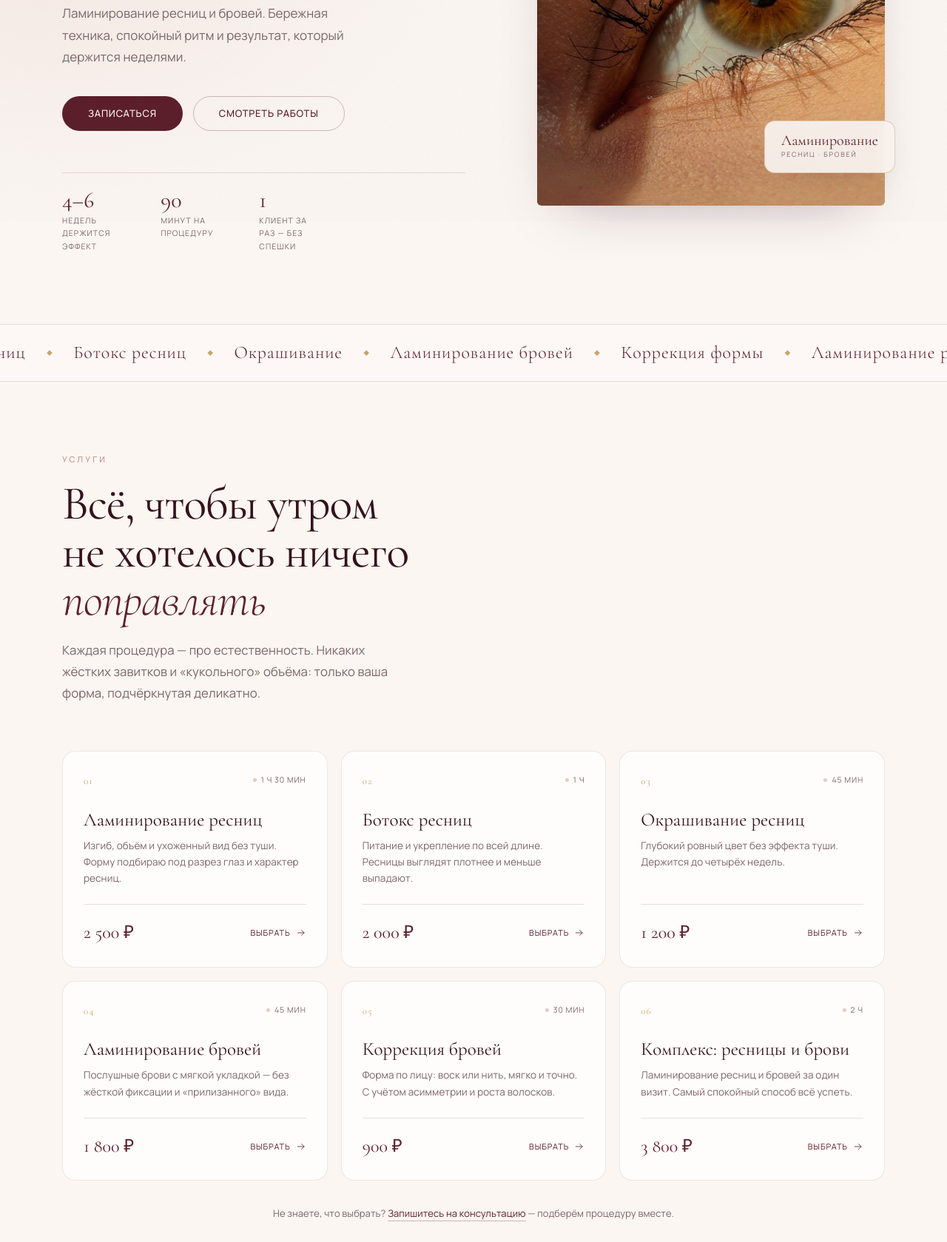
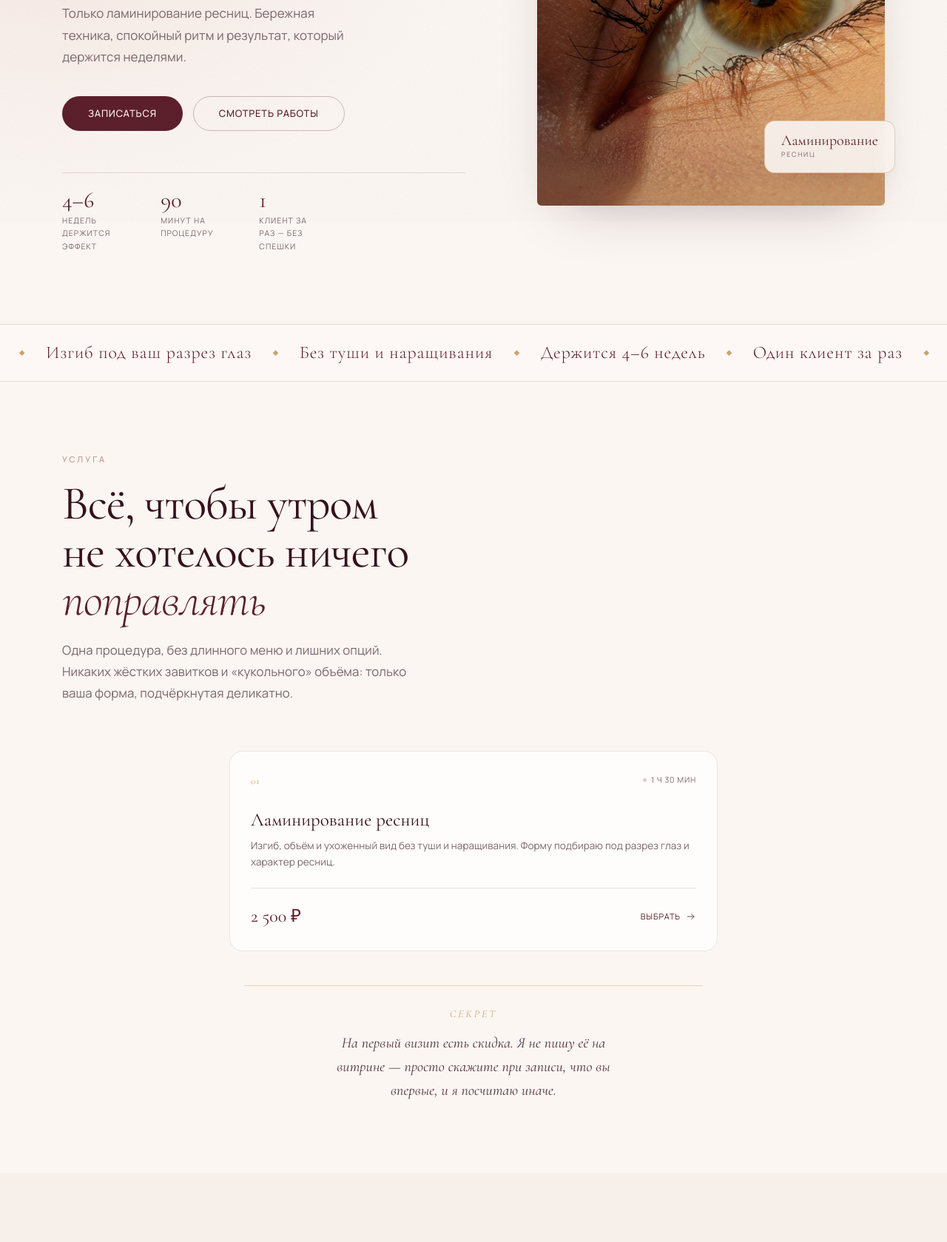
Before and after one commit to Kuaska/ekaterina-lashes, a plain HTML site: page index.html in a window 1280 px wide. Shown: the part 501-2180 px from the top of the page at 74% size. Drawn offline with Linux system fonts and the light colour scheme.

Commit message:
Только ламинирование ресниц, секретная скидка на первый визит, Telegram вместо ВКонтакте

```diff
--- a/index.html
+++ b/index.html
@@ -3,8 +3,8 @@
 <head>
 <meta charset="utf-8">
 <meta name="viewport" content="width=device-width, initial-scale=1">
-<title>Екатерина — ламинирование ресниц и бровей в Тюмени</title>
-<meta name="description" content="Ламинирование ресниц и бровей в Тюмени. Аккуратная работа, спокойная атмосфера и запись на удобное время.">
+<title>Екатерина — ламинирование ресниц в Тюмени</title>
+<meta name="description" content="Ламинирование ресниц в Тюмени. Аккуратная работа, спокойная атмосфера и запись на удобное время.">
 <meta property="og:title" content="Екатерина — ламинирование ресниц в Тюмени">
 <meta property="og:description" content="Взгляд, которому не нужен макияж. Запись онлайн.">
 <meta property="og:image" content="images/hero-eye.jpg">
@@ -52,7 +52,7 @@
     <a href="#booking" class="mobile-nav-cta">Записаться</a>
     <div class="mobile-nav-contacts">
       <a href="tel:+79120000000">+7 (912) 000-00-00</a>
-      <a href="https://t.me/ekaterina_lashes" target="_blank" rel="noopener">Telegram</a>
+      <a href="https://t.me/laminationTyumen" target="_blank" rel="noopener">Telegram</a>
     </div>
   </div>
 </header>
@@ -70,7 +70,7 @@
           <em>макияж</em>
         </h1>
         <p class="hero-lead reveal" style="--d:140ms">
-          Ламинирование ресниц и бровей. Бережная техника, спокойный ритм
+          Только ламинирование ресниц. Бережная техника, спокойный ритм
           и результат, который держится неделями.
         </p>
         <div class="hero-actions reveal" style="--d:220ms">
@@ -91,7 +91,7 @@
         </div>
         <div class="hero-badge">
           <span class="hero-badge-top">Ламинирование</span>
-          <span class="hero-badge-bottom">ресниц · бровей</span>
+          <span class="hero-badge-bottom">ресниц</span>
         </div>
         <div class="hero-note">«Красота, в которой<br>вам удобно»</div>
       </div>
@@ -100,15 +100,15 @@
     <div class="marquee" aria-hidden="true">
       <div class="marquee-track">
         <span>Ламинирование ресниц</span><i>◆</i>
-        <span>Ботокс ресниц</span><i>◆</i>
-        <span>Окрашивание</span><i>◆</i>
-        <span>Ламинирование бровей</span><i>◆</i>
-        <span>Коррекция формы</span><i>◆</i>
+        <span>Изгиб под ваш разрез глаз</span><i>◆</i>
+        <span>Без туши и наращивания</span><i>◆</i>
+        <span>Держится 4–6 недель</span><i>◆</i>
+        <span>Один клиент за раз</span><i>◆</i>
         <span>Ламинирование ресниц</span><i>◆</i>
-        <span>Ботокс ресниц</span><i>◆</i>
-        <span>Окрашивание</span><i>◆</i>
-        <span>Ламинирование бровей</span><i>◆</i>
-        <span>Коррекция формы</span><i>◆</i>
+        <span>Изгиб под ваш разрез глаз</span><i>◆</i>
+        <span>Без туши и наращивания</span><i>◆</i>
+        <span>Держится 4–6 недель</span><i>◆</i>
+        <span>Один клиент за раз</span><i>◆</i>
       </div>
     </div>
   </section>
@@ -117,15 +117,20 @@
   <section class="section section-services" id="services">
     <div class="shell">
       <header class="section-head reveal">
-        <p class="eyebrow">Услуги</p>
+        <p class="eyebrow">Услуга</p>
         <h2 class="section-title">Всё, чтобы утром<br>не хотелось ничего <em>поправлять</em></h2>
-        <p class="section-lead">Каждая процедура — про естественность. Никаких жёстких завитков
-          и «кукольного» объёма: только ваша форма, подчёркнутая деликатно.</p>
+        <p class="section-lead">Одна процедура, без длинного меню и лишних опций.
+          Никаких жёстких завитков и «кукольного» объёма: только ваша форма,
+          подчёркнутая деликатно.</p>
       </header>
 
       <div class="service-grid" id="service-grid"><!-- заполняется из js/site.js --></div>
 
-      <p class="services-note reveal">Не знаете, что выбрать? <a href="#booking">Запишитесь на консультацию</a> — подберём процедуру вместе.</p>
+      <aside class="secret reveal" aria-label="Секрет для первого визита">
+        <span class="secret-mark">Секрет</span>
+        <p>На первый визит есть скидка. Я не пишу её на витрине — просто
+          скажите при записи, что вы впервые, и я посчитаю иначе.</p>
+      </aside>
     </div>
   </section>
 
@@ -143,16 +148,12 @@
 
       <div class="gallery">
         <figure class="gallery-item gallery-hero reveal">
-          <img src="images/work-ekaterina.jpg" alt="Работа Екатерины: ламинирование ресниц и бровей" loading="lazy">
-          <figcaption>Ламинирование ресниц и бровей</figcaption>
+          <img src="images/work-ekaterina.jpg" alt="Работа Екатерины: ламинирование ресниц" loading="lazy">
+          <figcaption>Ламинирование ресниц</figcaption>
         </figure>
         <figure class="gallery-item reveal" style="--d:80ms">
           <img src="images/lash-work.jpg" alt="Ресницы крупным планом" loading="lazy">
           <figcaption>Изгиб и объём</figcaption>
-        </figure>
-        <figure class="gallery-item reveal" style="--d:160ms">
-          <img src="images/brows.jpg" alt="Ухоженные брови" loading="lazy">
-          <figcaption>Брови</figcaption>
         </figure>
       </div>
     </div>
@@ -175,7 +176,7 @@
         <p class="eyebrow reveal">Обо мне</p>
         <h2 class="section-title reveal" style="--d:60ms">Один клиент.<br>Всё внимание — <em>вам</em></h2>
         <div class="about-text reveal" style="--d:120ms">
-          <p>Меня зовут Екатерина. Я работаю с ресницами и бровями так, чтобы
+          <p>Меня зовут Екатерина. Я работаю с ресницами так, чтобы
             вы узнавали себя в зеркале — только более отдохнувшую и ухоженную.</p>
           <p>Без потока и очереди: на время процедуры пространство принадлежит
             только нам. Мягкий свет, тишина, тёплый плед — можно спать,
@@ -207,14 +208,14 @@
           <figcaption><span>Алина</span><small>ламинирование ресниц</small></figcaption>
         </figure>
         <figure class="review reveal" style="--d:80ms">
-          <blockquote>«Брови наконец лежат ровно, но при этом живые, не прилизанные.
-            Екатерина долго подбирала форму — и попала точно.»</blockquote>
-          <figcaption><span>Мария</span><small>ламинирование бровей</small></figcaption>
+          <blockquote>«Ресницы лежат ровно, но при этом живые, не «прилизанные».
+            Екатерина долго подбирала изгиб — и попала точно.»</blockquote>
+          <figcaption><span>Мария</span><small>ламинирование ресниц</small></figcaption>
         </figure>
         <figure class="review reveal" style="--d:160ms">
           <blockquote>«Пришла уставшая после работы, а ушла как будто с мини-отпуска.
             Атмосфера спокойная, никуда не торопят. И результат держится.»</blockquote>
-          <figcaption><span>Дарья</span><small>ботокс ресниц</small></figcaption>
+          <figcaption><span>Дарья</span><small>ламинирование ресниц</small></figcaption>
         </figure>
       </div>
     </div>
@@ -227,7 +228,7 @@
         <p class="eyebrow">Вопросы</p>
         <h2 class="section-title">Коротко<br>о <em>важном</em></h2>
         <p class="section-lead">Не нашли ответ? Напишите в Telegram — отвечу лично.</p>
-        <a class="btn btn-ghost btn-sm" href="https://t.me/ekaterina_lashes" target="_blank" rel="noopener">Написать в Telegram</a>
+        <a class="btn btn-ghost btn-sm" href="https://t.me/laminationTyumen" target="_blank" rel="noopener">Написать в Telegram</a>
       </header>
 
       <div class="faq-list">
@@ -357,11 +358,6 @@
                   <span class="check-box" aria-hidden="true"></span>
                   <span>Telegram</span>
                 </label>
-                <label class="check-pill">
-                  <input type="checkbox" name="contact" value="vk" id="contact-vk">
-                  <span class="check-box" aria-hidden="true"></span>
-                  <span>ВКонтакте</span>
-                </label>
               </div>
             </fieldset>
 
@@ -373,10 +369,6 @@
               <label class="field" data-for="telegram" hidden>
                 <span class="field-label">Ник в Telegram</span>
                 <input type="text" id="client-telegram" placeholder="@username" autocomplete="off">
-              </label>
-              <label class="field" data-for="vk" hidden>
-                <span class="field-label">Ссылка или ник ВКонтакте</span>
-                <input type="text" id="client-vk" placeholder="vk.com/…" autocomplete="off">
               </label>
             </div>
 
@@ -428,13 +420,9 @@
             <span class="contact-label">Телефон</span>
             <span class="contact-value">+7 (912) 000-00-00</span>
           </a>
-          <a href="https://t.me/ekaterina_lashes" target="_blank" rel="noopener" class="contact-row">
+          <a href="https://t.me/laminationTyumen" target="_blank" rel="noopener" class="contact-row">
             <span class="contact-label">Telegram</span>
-            <span class="contact-value">@ekaterina_lashes</span>
-          </a>
-          <a href="https://vk.com/ekaterina_lashes" target="_blank" rel="noopener" class="contact-row">
-            <span class="contact-label">ВКонтакте</span>
-            <span class="contact-value">vk.com/ekaterina_lashes</span>
+            <span class="contact-value">@laminationTyumen</span>
           </a>
           <div class="contact-row">
             <span class="contact-label">График</span>
@@ -450,7 +438,7 @@
 <footer class="site-footer">
   <div class="shell footer-inner">
     <span class="footer-brand">Екатерина</span>
-    <p class="footer-note">Тюмень · ламинирование ресниц и бровей · 2026</p>
+    <p class="footer-note">Тюмень · ламинирование ресниц · 2026</p>
     <div class="footer-links">
       <a href="#top">Наверх</a>
       <a href="admin.html">Кабинет мастера</a>
--- a/js/site.js
+++ b/js/site.js
@@ -123,6 +123,29 @@
     // заново наблюдаем за новыми .reveal
     initReveal();
     buildServiceChoices(services);
+    applySingleService(services);
+  }
+
+  /* Если услуга одна — незачем спрашивать, какую выбрать:
+     выбираем её сразу и открываем календарь. */
+  function applySingleService(services) {
+    var card = $("#booking-card");
+    if (!card) return;
+
+    var single = services.length === 1;
+    card.classList.toggle("is-single", single);
+
+    var dots = $$(".step");
+    dots.forEach(function (dot, i) {
+      dot.classList.toggle("is-hidden", single && i === 0);
+      var num = dot.querySelector("i");
+      if (num) num.textContent = single && i > 0 ? String(i) : String(i + 1);
+    });
+
+    if (single) {
+      selectService(services[0].id);
+      goStep(2, true);
+    }
   }
 
   function buildServiceChoices(services) {
@@ -164,7 +187,7 @@
   }
 
   /* ── Шаги ────────────────────────────────────────────── */
-  function goStep(step) {
+  function goStep(step, silent) {
     state.step = step;
     $$(".booking-pane").forEach(function (pane) {
       pane.classList.toggle("is-active", Number(pane.dataset.step) === step);
@@ -177,6 +200,8 @@
     if (step === 2) renderCalendar();
     if (step === 3) renderSlots();
     if (step === 4) renderSummary();
+
+    if (silent) return;
 
     var card = $("#booking-card");
     if (card) {
@@ -379,7 +404,7 @@
 
     var contacts = selectedContacts();
     if (!contacts.length) {
-      showError("Выберите хотя бы один способ связи — телефон, Telegram или ВКонтакте.");
+      showError("Выберите хотя бы один способ связи — телефон или Telegram.");
       return null;
     }
 
@@ -404,16 +429,6 @@
         return null;
       }
       result.telegram = tg.value.trim();
-    }
-    if (contacts.indexOf("vk") !== -1) {
-      var vk = $("#client-vk");
-      if (!vk.value.trim()) {
-        vk.closest(".field").classList.add("has-error");
-        showError("Укажите ссылку или ник ВКонтакте.");
-        vk.focus();
-        return null;
-      }
-      result.vk = vk.value.trim();
     }
 
     if (!$("#consent").checked) {
@@ -492,7 +507,8 @@
     $("#form-error").hidden = true;
     $("#to-step-3").disabled = true;
     $("#to-step-4").disabled = true;
-    goStep(1);
+    var single = $("#booking-card") && $("#booking-card").classList.contains("is-single");
+    goStep(single ? 2 : 1, true);
   }
 
   function initBooking() {
@@ -617,13 +633,6 @@
         $$('.contact-row[href*="t.me/"] .contact-value').forEach(function (a) { a.textContent = "@" + tg; });
       }
     }
-
-    if (settings.vk) {
-      var vk = String(settings.vk).trim();
-      var vkUrl = /^https?:\/\//i.test(vk) ? vk : "https://" + vk.replace(/^@/, "");
-      $$('a[href*="vk.com/"]').forEach(function (a) { a.href = vkUrl; });
-      $$('.contact-row[href*="vk.com/"] .contact-value').forEach(function (a) { a.textContent = vk; });
-    }
   }
 
   /* ── Старт ───────────────────────────────────────────── */
--- a/js/store.js
+++ b/js/store.js
@@ -7,7 +7,7 @@
   "use strict";
 
   var DB_VERSION = "v1";
-  var K_SERVICES = "ek_services_" + DB_VERSION;
+  var K_SERVICES = "ek_services_v2";
   var K_SETTINGS = "ek_settings_" + DB_VERSION;
   var K_APPOINTMENTS = "ek_appointments_" + DB_VERSION;
 
@@ -19,56 +19,11 @@
     {
       id: "lamination",
       title: "Ламинирование ресниц",
-      description: "Изгиб, объём и ухоженный вид без туши. Форму подбираю под разрез глаз и характер ресниц.",
+      description: "Изгиб, объём и ухоженный вид без туши и наращивания. Форму подбираю под разрез глаз и характер ресниц.",
       price: 2500,
       durationMin: 90,
       active: true,
       sortOrder: 1
-    },
-    {
-      id: "botox",
-      title: "Ботокс ресниц",
-      description: "Питание и укрепление по всей длине. Ресницы выглядят плотнее и меньше выпадают.",
-      price: 2000,
-      durationMin: 60,
-      active: true,
-      sortOrder: 2
-    },
-    {
-      id: "tint",
-      title: "Окрашивание ресниц",
-      description: "Глубокий ровный цвет без эффекта туши. Держится до четырёх недель.",
-      price: 1200,
-      durationMin: 45,
-      active: true,
-      sortOrder: 3
-    },
-    {
-      id: "brows-lam",
-      title: "Ламинирование бровей",
-      description: "Послушные брови с мягкой укладкой — без жёсткой фиксации и «прилизанного» вида.",
-      price: 1800,
-      durationMin: 45,
-      active: true,
-      sortOrder: 4
-    },
-    {
-      id: "brows-shape",
-      title: "Коррекция бровей",
-      description: "Форма по лицу: воск или нить, мягко и точно. С учётом асимметрии и роста волосков.",
-      price: 900,
-      durationMin: 30,
-      active: true,
-      sortOrder: 5
-    },
-    {
-      id: "complex",
-      title: "Комплекс: ресницы и брови",
-      description: "Ламинирование ресниц и бровей за один визит. Самый спокойный способ всё успеть.",
-      price: 3800,
-      durationMin: 120,
-      active: true,
-      sortOrder: 6
     }
   ];
 
@@ -93,8 +48,7 @@
     maxDaysAhead: 60,
     holdHours: 24,
     phone: "+7 (912) 000-00-00",
-    telegram: "@ekaterina_lashes",
-    vk: "vk.com/ekaterina_lashes"
+    telegram: "@laminationTyumen"
   };
 
   /* ── Утилиты дат ─────────────────────────────────────── */
--- a/styles.css
+++ b/styles.css
@@ -673,17 +673,39 @@ button { cursor: pointer; }
 .service-pick svg { transition: transform .4s var(--ease); }
 .service-card:hover .service-pick svg { transform: translateX(4px); }
 
-.services-note {
-  margin: 34px 0 0;
-  font-size: 13px;
-  color: var(--muted);
+.service-grid:has(.service-card:only-child) {
+  grid-template-columns: minmax(0, 660px);
+  justify-content: center;
+}
+
+/* Секрет: тихая сноска про скидку на первый визит */
+.secret {
+  max-width: 620px;
+  margin: clamp(30px, 4vw, 46px) auto 0;
+  padding-top: 26px;
+  border-top: 1px solid rgba(201, 164, 107, .45);
   text-align: center;
 }
 
-.services-note a {
-  color: var(--bordeaux);
-  border-bottom: 1px solid rgba(92, 31, 43, .3);
-  padding-bottom: 1px;
+.secret-mark {
+  display: block;
+  font-family: var(--font-display);
+  font-style: italic;
+  font-size: 14px;
+  letter-spacing: .22em;
+  text-transform: uppercase;
+  color: var(--gold);
+}
+
+.secret p {
+  margin: 12px auto 0;
+  max-width: 46ch;
+  font-family: var(--font-display);
+  font-style: italic;
+  font-size: clamp(17px, 1.7vw, 20px);
+  line-height: 1.6;
+  color: var(--plum);
+  opacity: .86;
 }
 
 /* ── Работы ────────────────────────────────────────────── */
@@ -691,7 +713,7 @@ button { cursor: pointer; }
 
 .gallery {
   display: grid;
-  grid-template-columns: repeat(3, 1fr);
+  grid-template-columns: repeat(2, 1fr);
   grid-auto-rows: 245px;
   gap: 14px;
   margin-top: clamp(36px, 4vw, 56px);
@@ -699,13 +721,14 @@ button { cursor: pointer; }
 
 .gallery-item {
   position: relative;
+  grid-row: span 2;
   margin: 0;
   border-radius: 14px;
   overflow: hidden;
   background: var(--powder);
 }
 
-.gallery-hero { grid-column: span 2; grid-row: span 2; }
+.gallery-hero { grid-row: span 2; }
 
 .gallery-item img {
   width: 100%;
@@ -1028,8 +1051,15 @@ button { cursor: pointer; }
 .step.is-active i { background: var(--bordeaux); border-color: var(--bordeaux); color: var(--cream); }
 .step.is-done i { border-color: var(--gold); color: var(--gold); }
 
+.step.is-hidden { display: none; }
+
 .booking-pane { display: none; }
 .booking-pane.is-active { display: block; animation: paneIn .45s var(--ease); }
+
+/* Одна услуга: шаг выбора скрыт, календарь открывается сразу */
+.booking-card.is-single .booking-pane[data-step="1"] { display: none; }
+.booking-card.is-single .booking-pane[data-step="2"] .pane-actions { justify-content: flex-end; }
+.booking-card.is-single .booking-pane[data-step="2"] [data-back] { display: none; }
 
 @keyframes paneIn {
   from { opacity: 0; transform: translateY(10px); }
@@ -1550,7 +1580,7 @@ a.contact-row:hover { color: var(--bordeaux); padding-left: 5px; }
   .hero-note { display: none; }
   .service-grid { grid-template-columns: 1fr 1fr; }
   .review-grid { grid-template-columns: 1fr; }
-  .gallery { grid-template-columns: repeat(3, 1fr); grid-auto-rows: 210px; }
+  .gallery { grid-template-columns: repeat(2, 1fr); grid-auto-rows: 210px; }
 }
 
 @media (max-width: 860px) {
@@ -1573,7 +1603,6 @@ a.contact-row:hover { color: var(--bordeaux); padding-left: 5px; }
   .faq-grid .section-head { position: static; }
 
   .gallery { grid-template-columns: 1fr 1fr; grid-auto-rows: 170px; }
-  .gallery-hero { grid-column: span 2; grid-row: span 2; }
 
   .mobile-cta { display: flex; }
   .site-footer { padding-bottom: 96px; }
@@ -1597,7 +1626,6 @@ a.contact-row:hover { color: var(--bordeaux); padding-left: 5px; }
 
   .service-grid { grid-template-columns: 1fr; }
   .gallery { grid-template-columns: 1fr; grid-auto-rows: 220px; }
-  .gallery-hero { grid-column: span 1; grid-row: span 2; }
 
   .section { padding-block: 62px; }
   .booking-card { padding: 20px 16px 22px; }
```
Also changed, not shown: admin.html (+2 -10 lines), js/admin.js (+12 -21 lines), README.md, images/brows.jpg (deleted).
